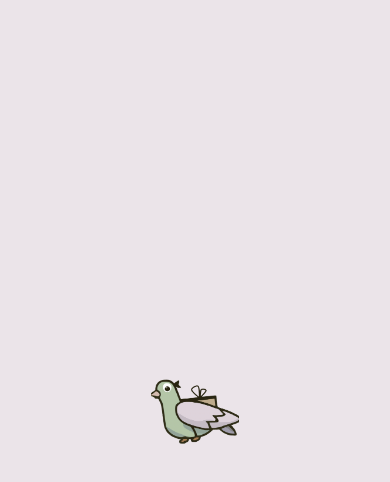
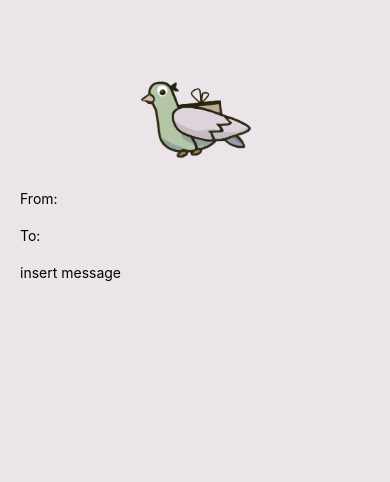
Before and after one commit to califyn/hackmit-22, a React Native app in the folder frontend/: screen /FocusPage in a window 390 px wide. Shown: the top 482 px of the page. Built offline with nearby package versions, Linux system fonts and the light colour scheme.

Commit message:
focuspage

```diff
--- a/frontend/App.js
+++ b/frontend/App.js
@@ -4,12 +4,10 @@ import { NavigationContainer } from '@react-navigation/native';
 import { createNativeStackNavigator } from '@react-navigation/native-stack';
 
 import SplashPage from './pages/SplashPage';
-
 import LoginPage from './pages/LoginPage';
 import SignupPage from './pages/SignupPage';
 import FocusPage from './pages/FocusPage';
 import { useState } from 'react';
-
 import FeedPage from './pages/FeedPage';
 
 
@@ -20,7 +18,7 @@ function App() {
   const [password, setPassword] = useState('');
   return (
     <NavigationContainer>
-      <Stack.Navigator initialRouteName="SplashPage" screenOptions={{headerShown: false}}>
+      <Stack.Navigator initialRouteName="FocusPage" screenOptions={{headerShown: false}}>
         <Stack.Screen name="SplashPage" component={SplashPage} />
         <Stack.Screen name="FeedPage" component={FeedPage} />
         <Stack.Screen name="LoginPage" component={LoginPage} />
--- a/frontend/package.json
+++ b/frontend/package.json
@@ -12,13 +12,13 @@
     "@react-navigation/native": "^6.0.13",
     "@react-navigation/native-stack": "^6.9.0",
     "expo": "~46.0.13",
+    "expo-location": "~14.3.0",
     "expo-status-bar": "~1.4.0",
-    "react": "18.0.0",
+    "react": "^18.2.0",
     "react-native": "0.69.6",
-    "react-native-maps": "0.31.1",
+    "react-native-maps": "^0.31.1",
     "react-native-safe-area-context": "4.3.1",
     "react-native-screens": "~3.15.0",
-    "expo-location": "~14.3.0",
     "styled-components": "^5.3.6"
   },
   "devDependencies": {
--- a/frontend/pages/FocusPage.js
+++ b/frontend/pages/FocusPage.js
@@ -7,11 +7,17 @@ import styles from './style'
 export default function SignupPage() {
   return (
     <View style={styles.container}>
-      <Image source={require('../assets/logo.png')} style={styles.splashlogosmall}/>
-      <View style={styles.space} />
-
-
-
+      <View style={styles.upcontainer}>
+        <View style={styles.center}>
+          <Image source={require('../assets/logo.png')} style={styles.splashlogosmall}/>
+        </View>
+        <View style={styles.space} />
+          <Text>From:</Text>
+          <View style={styles.space} />
+          <Text>To:</Text>
+          <View style={styles.space} />
+          <Text>insert message</Text>
+      </View>
     </View>
   );
 }
--- a/frontend/pages/style.js
+++ b/frontend/pages/style.js
@@ -25,8 +25,10 @@ const styles = StyleSheet.create({
     width: '67.5%',
   },
   splashlogosmall: {
-    height: '10%',
-    width: '22.5%',
+    resizeMode: 'contain',
+    height: 100,
+    width: 125,
+    margin: 'auto',
   },
   map: {
     width: Dimensions.get('window').width,
@@ -102,8 +104,7 @@ const styles = StyleSheet.create({
     padding: 10,
     marginLeft: 20,
   },
-  loginBtn:
- {
+  loginBtn: {
     width:"60%",
     borderRadius:25,
     height:50,
@@ -111,7 +112,32 @@ const styles = StyleSheet.create({
     justifyContent:"center",
     marginTop:40,
     backgroundColor: COLORS.green,
- }
+  },
+  leftcontainer: {
+    alignItems: "left",
+    width: "80%",
+  },
+  upcontainer: {
+    flex: 1,
+    backgroundColor: COLORS.lightpurple,
+    alignItems: 'left',
+    width: "100%",
+    top: 50,
+    position: "absolute",
+    padding: 20,
+  },
+ tofrombox:
+ {
+  width: "100%",
+  backgroundColor: COLORS.white,
+  height: 40,
+  padding: 10,
+ },
+ center:
+ {
+  width: "100%",
+  alignItems: 'center',
+ },
 });
 
 export default styles;
```
Also changed, not shown: 1 other file (tests, documents, lock files or other folders). Lines whose indentation alone changed are shown as unchanged.
